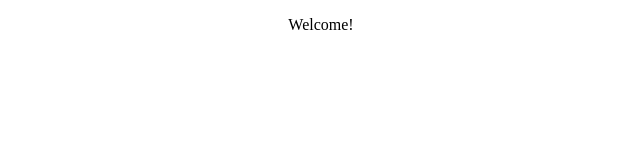
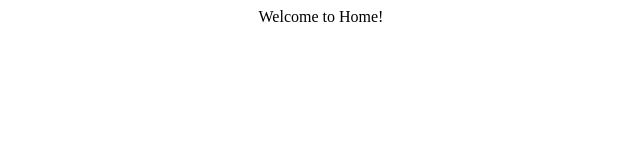
Before and after one commit to KHU-Return19/Return19-Page-Client, a React (Create React App) app: page / in a window 1280 px wide. Shown: the top 160 px of the page, without its empty margins (319-959 px from the left). Built offline with nearby package versions, Linux system fonts and the light colour scheme; the HTML template or start-up script is replaced by a standard one.

Commit message:
install styled-components

```diff
--- a/package.json
+++ b/package.json
@@ -10,6 +10,7 @@
     "react-dom": "^17.0.2",
     "react-router-dom": "^5.2.0",
     "react-scripts": "4.0.3",
+    "styled-components": "^5.3.0",
     "web-vitals": "^1.1.2"
   },
   "scripts": {
--- /dev/null
+++ b/src/components/Welcome.js
@@ -0,0 +1,10 @@
+import React from 'react';
+import styled from 'styled-components';
+
+const Wrapper = styled.div``;
+
+const Welcome = () => {
+    return <Wrapper>Welcome to Home!</Wrapper>
+}
+
+export default Welcome;
--- a/src/pages/Home.js
+++ b/src/pages/Home.js
@@ -1,8 +1,14 @@
 import React from 'react';
+import styled from 'styled-components';
+import Welcome from '../components/Welcome';
+
+const Wrapper = styled.div``;
 
 const Home = () => {
     return (
-        <p>Welcome!</p>
+        <Wrapper>
+            <Welcome/>
+        </Wrapper>
     );
 };
 
```
Also changed, not shown: 1 other file (tests, documents, lock files or other folders).
